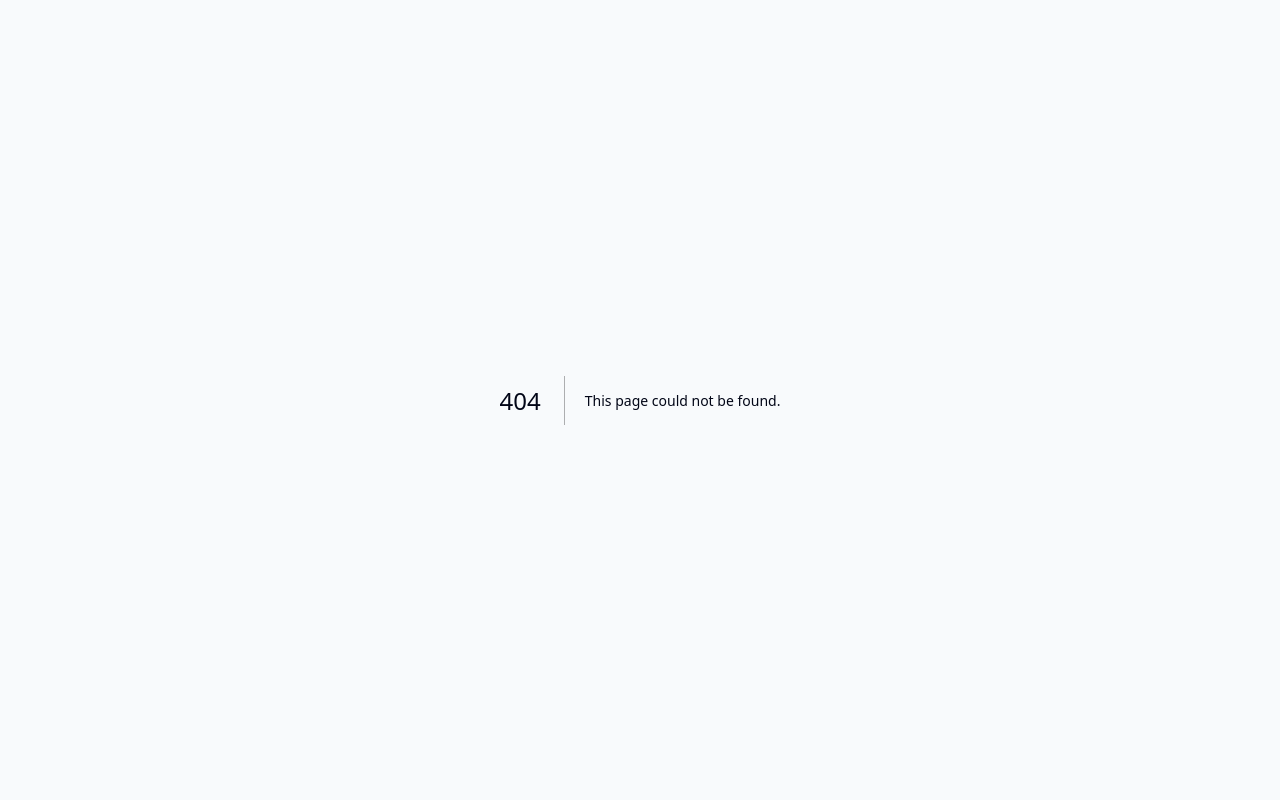
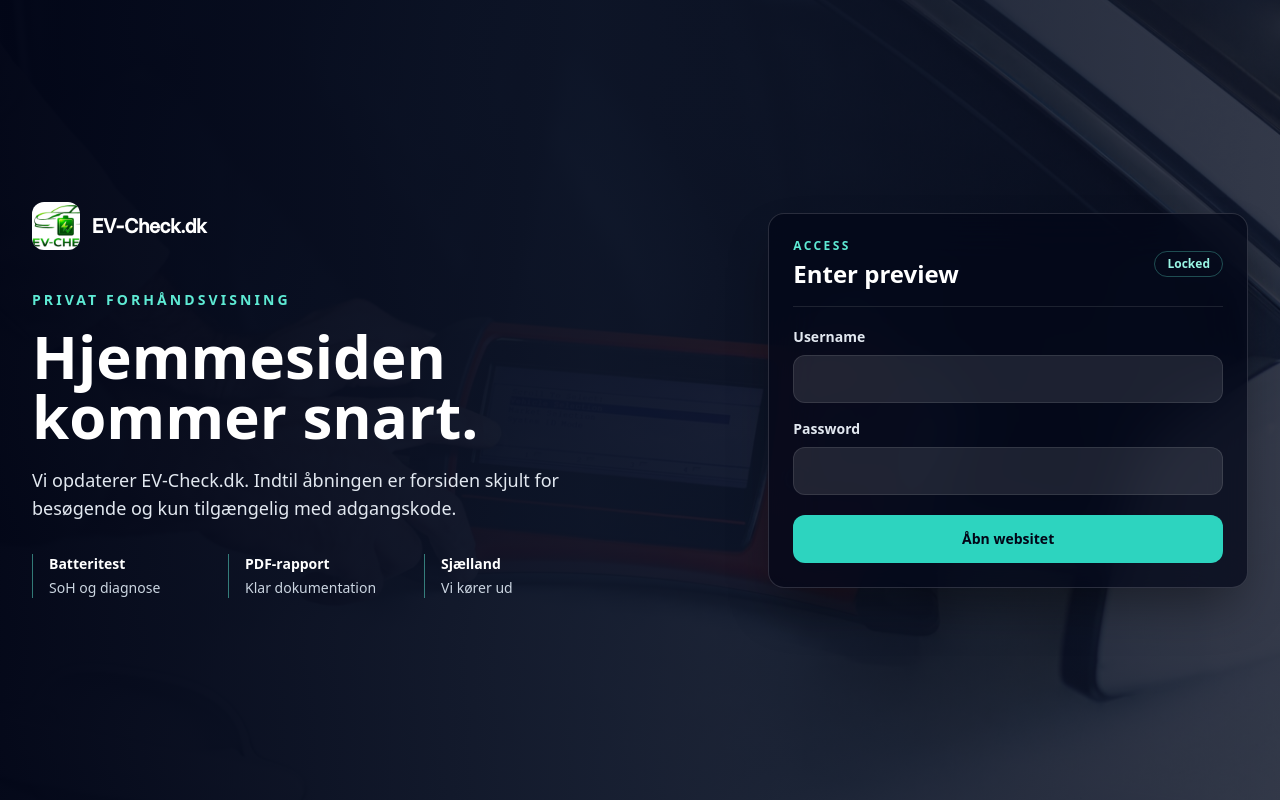
Before and after one commit to Williampetersen/ev-check, a Next.js app: page /coming-soon in a window 1280 px wide. Before the commit this address had no page. Built offline with nearby package versions, Linux system fonts and the light colour scheme; no server answers.

Commit message:
Add coming soon login gate

```diff
--- /dev/null
+++ b/app/api/site-access/route.ts
@@ -0,0 +1,42 @@
+import { NextRequest, NextResponse } from "next/server";
+import {
+  createSiteAccessToken,
+  getSafeNextPath,
+  SITE_ACCESS_COOKIE,
+  SITE_ACCESS_MAX_AGE_SECONDS,
+} from "@/lib/site-access";
+
+const accessUsername = process.env.SITE_ACCESS_USERNAME ?? "didi";
+const accessPassword = process.env.SITE_ACCESS_PASSWORD ?? "didi";
+
+export async function POST(request: NextRequest) {
+  const formData = await request.formData();
+  const username = String(formData.get("username") ?? "");
+  const password = String(formData.get("password") ?? "");
+  const nextPath = getSafeNextPath(request.nextUrl.searchParams.get("next"));
+
+  if (username !== accessUsername || password !== accessPassword) {
+    const url = new URL("/coming-soon", request.url);
+
+    url.searchParams.set("error", "1");
+    url.searchParams.set("next", nextPath);
+
+    return NextResponse.redirect(url, { status: 303 });
+  }
+
+  const response = NextResponse.redirect(new URL(nextPath, request.url), {
+    status: 303,
+  });
+
+  response.cookies.set({
+    name: SITE_ACCESS_COOKIE,
+    value: await createSiteAccessToken(),
+    httpOnly: true,
+    secure: process.env.NODE_ENV === "production",
+    sameSite: "lax",
+    path: "/",
+    maxAge: SITE_ACCESS_MAX_AGE_SECONDS,
+  });
+
+  return response;
+}
--- /dev/null
+++ b/app/coming-soon/page.tsx
@@ -0,0 +1,123 @@
+import type { Metadata } from "next";
+import Image from "next/image";
+import { getSafeNextPath } from "@/lib/site-access";
+
+export const metadata: Metadata = {
+  title: "EV-Check.dk | Kommer snart",
+  description:
+    "EV-Check.dk er midlertidigt privat, mens hjemmesiden bliver opdateret.",
+};
+
+export default function ComingSoon({
+  searchParams,
+}: {
+  searchParams?: { error?: string; next?: string };
+}) {
+  const nextPath = getSafeNextPath(searchParams?.next);
+  const formAction = `/api/site-access?next=${encodeURIComponent(nextPath)}`;
+
+  return (
+    <main className="relative min-h-screen overflow-hidden bg-slate-950 text-white">
+      <Image
+        src="/wp/ev-car-danmark-1.png"
+        alt="EV-Check elbil batteritest"
+        fill
+        priority
+        sizes="100vw"
+        className="object-cover opacity-35"
+      />
+      <div className="absolute inset-0 bg-[linear-gradient(90deg,rgba(2,6,23,0.96)_0%,rgba(15,23,42,0.88)_46%,rgba(15,23,42,0.48)_100%)]" />
+
+      <section className="relative z-10 mx-auto grid min-h-screen w-full max-w-7xl items-center gap-10 px-4 py-8 sm:px-6 lg:grid-cols-[0.9fr_0.62fr] lg:px-8">
+        <div className="max-w-3xl">
+          <div className="flex items-center gap-3">
+            <Image
+              src="/wp/ev-check-dk.png"
+              alt="EV-Check.dk logo"
+              width={48}
+              height={48}
+              className="rounded-xl bg-white"
+            />
+            <span className="font-display text-xl font-bold">EV-Check.dk</span>
+          </div>
+
+          <p className="mt-10 text-sm font-bold uppercase tracking-[0.22em] text-teal-300">
+            Privat forhåndsvisning
+          </p>
+          <h1 className="mt-4 max-w-2xl text-5xl font-bold tracking-normal sm:text-6xl">
+            Hjemmesiden kommer snart.
+          </h1>
+          <p className="mt-5 max-w-xl text-base leading-7 text-slate-200 sm:text-lg">
+            Vi opdaterer EV-Check.dk. Indtil åbningen er forsiden skjult for
+            besøgende og kun tilgængelig med adgangskode.
+          </p>
+
+          <div className="mt-8 grid max-w-xl gap-3 text-sm text-slate-200 sm:grid-cols-3">
+            <div className="border-l border-teal-300/50 pl-4">
+              <p className="font-bold text-white">Batteritest</p>
+              <p className="mt-1 text-slate-300">SoH og diagnose</p>
+            </div>
+            <div className="border-l border-teal-300/50 pl-4">
+              <p className="font-bold text-white">PDF-rapport</p>
+              <p className="mt-1 text-slate-300">Klar dokumentation</p>
+            </div>
+            <div className="border-l border-teal-300/50 pl-4">
+              <p className="font-bold text-white">Sjælland</p>
+              <p className="mt-1 text-slate-300">Vi kører ud</p>
+            </div>
+          </div>
+        </div>
+
+        <div className="w-full rounded-2xl border border-white/15 bg-slate-950/70 p-5 shadow-2xl shadow-black/40 backdrop-blur-xl sm:p-6">
+          <div className="flex items-center justify-between gap-4 border-b border-white/10 pb-4">
+            <div>
+              <p className="text-xs font-bold uppercase tracking-[0.2em] text-teal-300">
+                Access
+              </p>
+              <h2 className="mt-1 text-2xl font-bold">Enter preview</h2>
+            </div>
+            <span className="rounded-full border border-teal-300/30 px-3 py-1 text-xs font-semibold text-teal-200">
+              Locked
+            </span>
+          </div>
+
+          <form action={formAction} method="post" className="mt-5 grid gap-4">
+            <label className="grid gap-2 text-sm font-semibold text-slate-200">
+              Username
+              <input
+                name="username"
+                type="text"
+                autoComplete="username"
+                required
+                className="h-12 w-full rounded-xl border border-white/10 bg-white/10 px-4 text-base text-white outline-none transition placeholder:text-slate-400 focus:border-teal-300 focus:ring-4 focus:ring-teal-400/10"
+              />
+            </label>
+            <label className="grid gap-2 text-sm font-semibold text-slate-200">
+              Password
+              <input
+                name="password"
+                type="password"
+                autoComplete="current-password"
+                required
+                className="h-12 w-full rounded-xl border border-white/10 bg-white/10 px-4 text-base text-white outline-none transition placeholder:text-slate-400 focus:border-teal-300 focus:ring-4 focus:ring-teal-400/10"
+              />
+            </label>
+
+            {searchParams?.error ? (
+              <p className="rounded-xl border border-red-300/30 bg-red-500/10 px-4 py-3 text-sm font-semibold text-red-100">
+                Forkert username eller password.
+              </p>
+            ) : null}
+
+            <button
+              type="submit"
+              className="mt-1 inline-flex h-12 items-center justify-center rounded-xl bg-teal-400 px-5 text-sm font-bold text-slate-950 transition hover:bg-teal-300"
+            >
+              Åbn websitet
+            </button>
+          </form>
+        </div>
+      </section>
+    </main>
+  );
+}
--- /dev/null
+++ b/lib/site-access.ts
@@ -0,0 +1,64 @@
+export const SITE_ACCESS_COOKIE = "evcheck_site_access";
+export const SITE_ACCESS_MAX_AGE_SECONDS = 60 * 60 * 24 * 30;
+
+const encoder = new TextEncoder();
+const secret = process.env.SITE_ACCESS_SECRET ?? "evcheck-coming-soon-access";
+
+async function getSigningKey() {
+  return crypto.subtle.importKey(
+    "raw",
+    encoder.encode(secret),
+    { name: "HMAC", hash: "SHA-256" },
+    false,
+    ["sign"],
+  );
+}
+
+async function sign(payload: string) {
+  const key = await getSigningKey();
+  const signature = await crypto.subtle.sign(
+    "HMAC",
+    key,
+    encoder.encode(payload),
+  );
+
+  return Array.from(new Uint8Array(signature))
+    .map((byte) => byte.toString(16).padStart(2, "0"))
+    .join("");
+}
+
+export async function createSiteAccessToken() {
+  const payload = Date.now().toString();
+  return `${payload}.${await sign(payload)}`;
+}
+
+export async function hasValidSiteAccess(token?: string) {
+  if (!token) {
+    return false;
+  }
+
+  const [payload, signature] = token.split(".");
+
+  if (!payload || !signature) {
+    return false;
+  }
+
+  const issuedAt = Number(payload);
+  const isExpired =
+    Number.isNaN(issuedAt) ||
+    Date.now() - issuedAt > SITE_ACCESS_MAX_AGE_SECONDS * 1000;
+
+  if (isExpired) {
+    return false;
+  }
+
+  return signature === (await sign(payload));
+}
+
+export function getSafeNextPath(path: string | null | undefined) {
+  if (!path || !path.startsWith("/") || path.startsWith("//")) {
+    return "/";
+  }
+
+  return path;
+}
```
Also changed, not shown: middleware.ts (added, +30 -0 lines).
